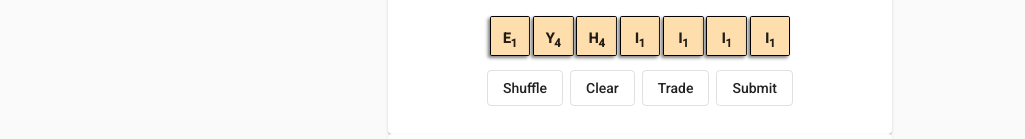
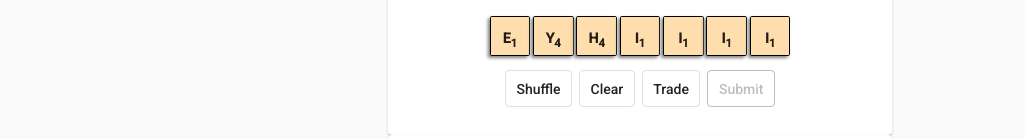
Before and after one commit to ephraimg/scrabster-v2, an Angular app: page /game in a window 1280 px wide. Shown: the part 813-952 px from the top of the page, without its empty margins (0-1025 px from the left). Built offline with nearby package versions, Linux system fonts and the light colour scheme.

Commit message:
Disable action buttons if not current player or not valid play

```diff
--- a/src/app/components/game/footer/footer.component.html
+++ b/src/app/components/game/footer/footer.component.html
@@ -12,16 +12,38 @@
       ></app-tile>
   </div>
   <div class="button-row">
-    <button mat-stroked-button (click)="shuffle($event)">
+    <button
+        mat-stroked-button
+        class="compact"
+        (click)="shuffle($event)"
+    >
         Shuffle
     </button>
-    <button mat-stroked-button *ngIf="gameService.isCurrentPlayerUser()" (click)="clear($event)">
+    <button
+        mat-stroked-button
+        class="compact"
+        [class.disabled]="!gameService.isCurrentPlayerUser()"
+        [disabled]="!gameService.isCurrentPlayerUser()"
+        (click)="clear($event)"
+    >
       Clear
     </button>
-    <button mat-stroked-button *ngIf="gameService.isCurrentPlayerUser()" (click)="exchange($event)">
+    <button
+        mat-stroked-button
+        class="compact"
+        [class.disabled]="!gameService.isCurrentPlayerUser()"
+        [disabled]="!gameService.isCurrentPlayerUser()"
+        (click)="exchange($event)"
+    >
         Trade
     </button>
-    <button mat-stroked-button *ngIf="gameService.isCurrentPlayerUser()" class="submit" (click)="submit($event)">
+    <button
+        mat-stroked-button
+        class="compact submit"
+        [class.disabled]="isSubmitDisabled"
+        [disabled]="isSubmitDisabled"
+        (click)="submit($event)"
+        >
         Submit
     </button>
   </div>
--- a/src/app/components/game/footer/footer.component.scss
+++ b/src/app/components/game/footer/footer.component.scss
@@ -87,6 +87,13 @@
     }
 }
 
+.mat-stroked-button.compact, .mat-raised-button.compact {
+    min-height: 2rem !important;
+    min-width: 3rem !important;
+    padding: 0.75rem !important;
+    line-height: 1rem;
+}
+
 .info-bar {
     display: block;
     box-sizing: border-box;
@@ -106,5 +113,5 @@
     font-weight: 200;
     line-height: 1.25rem;
     box-sizing: border-box;
-    padding: 0.25rem 0.5rem;
+    padding: 0 0.5rem;
 }
--- a/src/app/components/game/footer/footer.component.ts
+++ b/src/app/components/game/footer/footer.component.ts
@@ -36,6 +36,21 @@ export class FooterComponent {
     this.gameService.submitPlay();
   }
 
+  get isSubmitDisabled() {
+    if (!this.gameService.isCurrentPlayerUser()) {
+        return true;
+    }
+    if (this.playService.tilesToExchange.length > 0) {
+        return false;
+    }
+    if (this.playService.placements.length > 0 &&
+        this.playValidationService.isValid(this.gameService.play)
+    ) {
+        return false;
+    }
+    return true;
+  }
+
   get pendingScore() {
       if (this.playService.placements.length < 1) {
           return 'Waiting... (no tiles placed or exchanged yet)';
--- a/src/app/components/game/game.component.scss
+++ b/src/app/components/game/game.component.scss
@@ -12,7 +12,7 @@ mat-sidenav-content {
 }
 
 mat-sidenav {
-    width: 20rem;
+    width: 15rem;
     padding: 5rem 2rem;
 }
 
```
